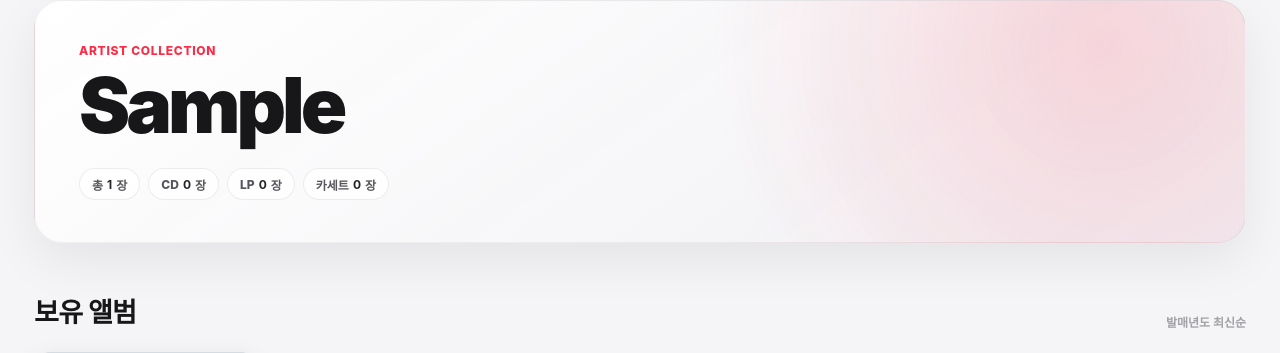
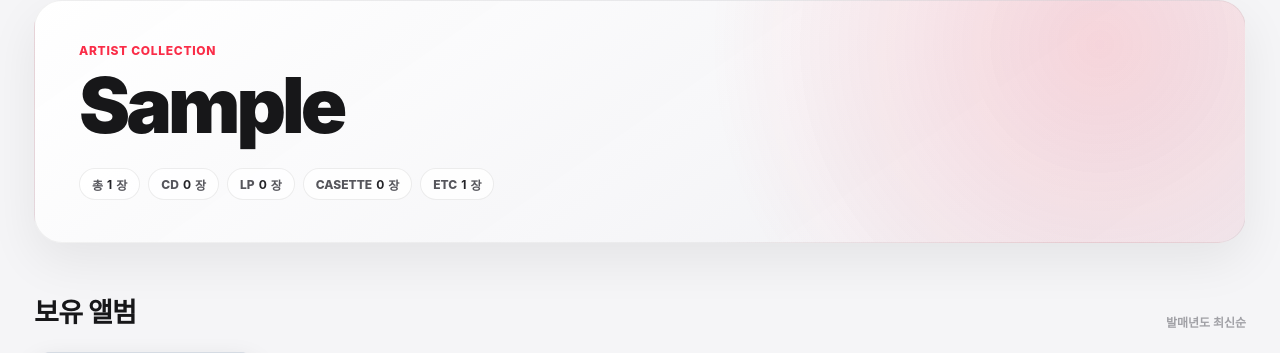
Before and after one commit to Siunaldonumber7/Album-Archive, a Flask app: a page that uses templates/artist.html in a window 1280 px wide. Shown: the part 126-479 px from the top of the page. Run offline with Flask 3, Linux system fonts and the light colour scheme; tables that the repository leaves empty hold one stand-in row (values such as "Sample post"); grey boxes marked "Sample" are stand-in pictures.

Commit message:
Show CD LP casette and ETC artist counts

```diff
--- a/templates/artist.html
+++ b/templates/artist.html
@@ -379,7 +379,11 @@ body {
         </span>
 
         <span class="summary-pill">
-            카세트 <strong style="margin-left:4px;">{{ format_counts.get('Casette', 0) }}</strong>장
+            CASETTE <strong style="margin-left:4px;">{{ format_counts.get('CASETTE', 0) }}</strong>장
+        </span>
+
+        <span class="summary-pill">
+            ETC <strong style="margin-left:4px;">{{ format_counts.get('ETC', 0) }}</strong>장
         </span>
 
         {% if album_type_names %}
```
